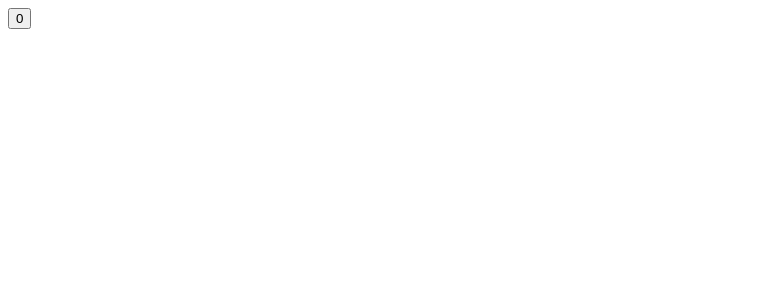
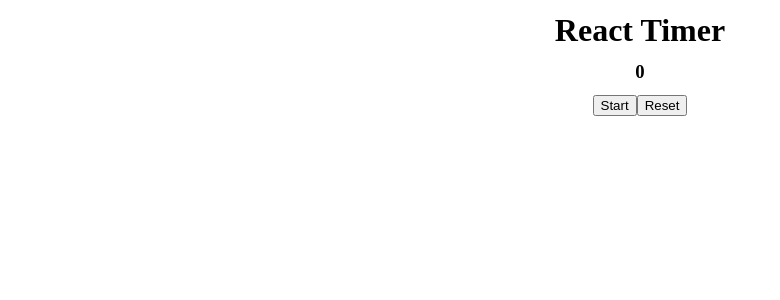
Before and after one commit to maximmorenko/movies, a React (Create React App) app: page / in a window 1280 px wide. Shown: the top 300 px of the page, without its empty margins (0-780 px from the left). Built offline with nearby package versions, Linux system fonts and the light colour scheme.

Commit message:
таймер на хуках

```diff
--- a/src/App.js
+++ b/src/App.js
@@ -1,6 +1,7 @@
 import React, {useState} from 'react';
 //import Clicker from './functionComponent/Clicker';
-import WithRef from './functionComponent/WithRef';
+// import WithRef from './functionComponent/WithRef';
+import TimerHooks from './functionComponent/TimerHooks';
 
 
 
@@ -15,7 +16,8 @@ function App() {
       {/* <button onClick={()=>setClicker(!isClicker)}>switchClicker</button> */}
       {/* true && выражение всегда возвращает выражение, а false && выражение всегда возвращает false */}
       {/* {isClicker && <Clicker/>} */}
-      <WithRef/>
+      {/* <WithRef/> */}
+      <TimerHooks />
     </div>
   );
 }
--- /dev/null
+++ b/src/functionComponent/TimerHooks.jsx
@@ -0,0 +1,84 @@
+import React, {useState, useEffect, useRef} from 'react';
+
+//функцию локалсоридж вынесем отдельно
+function setDefaultValue() {
+    const userCount = localStorage.getItem('count')
+    // делаем проверку. возвращаем элемент из локала если он там есть, если нет то ноль.
+    // +userCount перевод строки в цифру
+    return userCount ? +userCount : 0;
+}
+
+export default function TimerHooks() {
+    // создадим состояние каунту и по умолчанию передадим ему значение из функции локалсторидж, он будет либо ноль либо числом из локала.
+    const [count, setCount] = useState(setDefaultValue());
+    // создадим состояние процесса счета, по увмолчанию установим false
+    const [isCounting, setIsCount] = useState(false);
+    // создадим реф, с карентом по умолчанию null
+    const timerIdRef = useRef(null);
+
+    // создадим функцию старта, которая будет менять значение состояния isCounting на false
+    const handleStart = () => {
+        setIsCount(true);
+    }
+
+    // создадим функцию остановки которая будет менять значение состояния isCounting на true
+    const handleStop = () => {
+        setIsCount(false);
+    }
+    // создадим функцию очистки счетчика, которая будет изменять состояние count на 0, и останавливать счетчик
+    const handleReset = () => {
+        setCount(0);
+        setIsCount(false);
+    }
+
+    // интервалом будет управлять useEffect и его жизненые циклы
+    // этот useEffect будет записывать значение в локалсторидж, зависимостью будет текущее значени count
+    useEffect(() => {
+        // записывам значение count из count
+        localStorage.setItem('count', count)
+    }, [count])
+
+    // этот useEffect будет заниматься подсчетом. зависимостью будет текущее значени isCounting
+    useEffect(() => {
+        // монтируем
+        // устроим проверку. если счет идет isCounting то текущее значение каррента у рефа timerIdRef увеличиваем на 1 каждую секунду
+        // с помощью функции сетинтервал. которая в свою очередь берет предыдущее значени count и увеличивает его на 1
+        if (isCounting) {
+            timerIdRef.current = setInterval(()=>{setCount((prevCount) => prevCount + 1);}, 1000)
+        }
+
+        // размонтируем если значени isCounting изменилось
+        return () => {
+            // (true && выражение) всегда возвращает выражение, а (false && выражение) всегда возвращает false
+            // очищаем интервал если  timerIdRef.current = true
+            timerIdRef.current && clearInterval(timerIdRef.current);
+            // и обнуляем каррент
+            timerIdRef.current = null;
+        }
+    }, [isCounting])
+
+        return (
+            <div style={{margin: 'auto', width: '300px'}}>
+                <h1 style={countStyle}>React Timer</h1>
+                <h3 style={countStyle}>{count}</h3>
+                <div style={countStyle}>
+                {!isCounting ? (
+                    <button style={buttonStyle} onClick={handleStart}>Start</button>
+                ) : (
+                    <button style={buttonStyle} onClick={handleStop}>Stop</button>
+                )}
+                <button style={buttonStyle} onClick={handleReset}>Reset</button>
+                </div>
+            </div>
+        );
+
+}
+
+const buttonStyle = {
+    textAlign: 'center',
+}
+const countStyle = {
+    display: 'block',
+    textAlign: 'center',
+    margin: '0.75rem 0.75rem',
+}
```
